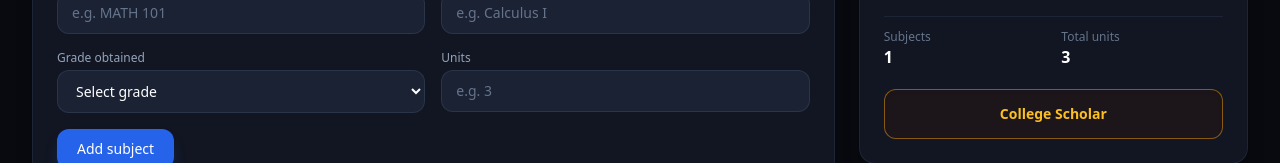
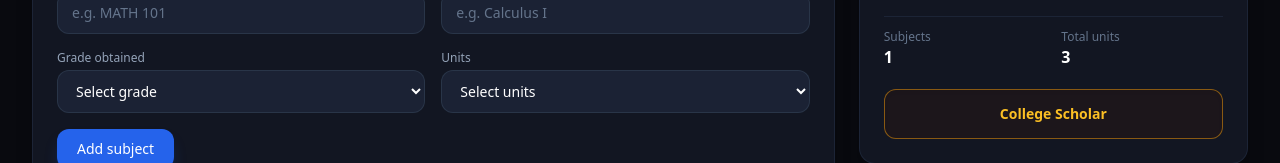
Before and after one commit to Malecai/CLSU-GWA-Calculator, a React (Vite) app: page / in a window 1280 px wide. Shown: the part 293-456 px from the top of the page. Built offline with nearby package versions, Linux system fonts and the light colour scheme.

Commit message:
Replace input with select for unit selection

```diff
--- a/src/App.jsx
+++ b/src/App.jsx
@@ -129,17 +129,20 @@ export default function App() {
                   </div>
                   <div>
                     <label className="block text-xs font-medium text-slate-400 mb-1">Units</label>
-                    <input
-                      type="number"
-                      step="0.5"
-                      min="0.5"
-                      max="10"
-                      placeholder="e.g. 3"
+                    <select
                       value={units}
                       onChange={(e) => setUnits(e.target.value)}
                       required
-                      className="w-full bg-[#1b2234] border border-slate-700/60 rounded-xl px-3.5 py-2.5 text-sm text-white placeholder-slate-500 focus:outline-none focus:ring-2 focus:ring-blue-500"
-                    />
+                      className="w-full bg-[#1b2234] border border-slate-700/60 rounded-xl px-3.5 py-2.5 text-sm text-white focus:outline-none focus:ring-2 focus:ring-blue-500"
+                    >
+                      <option value="" disabled>Select units</option>
+                      <option value="1">1 unit</option>
+                      <option value="1.5">1.5 units</option>
+                      <option value="2">2 units</option>
+                      <option value="3">3 units</option>
+                      <option value="4">4 units</option>
+                      <option value="5">5 units</option>
+                    </select>
                   </div>
                 </div>
 
```
